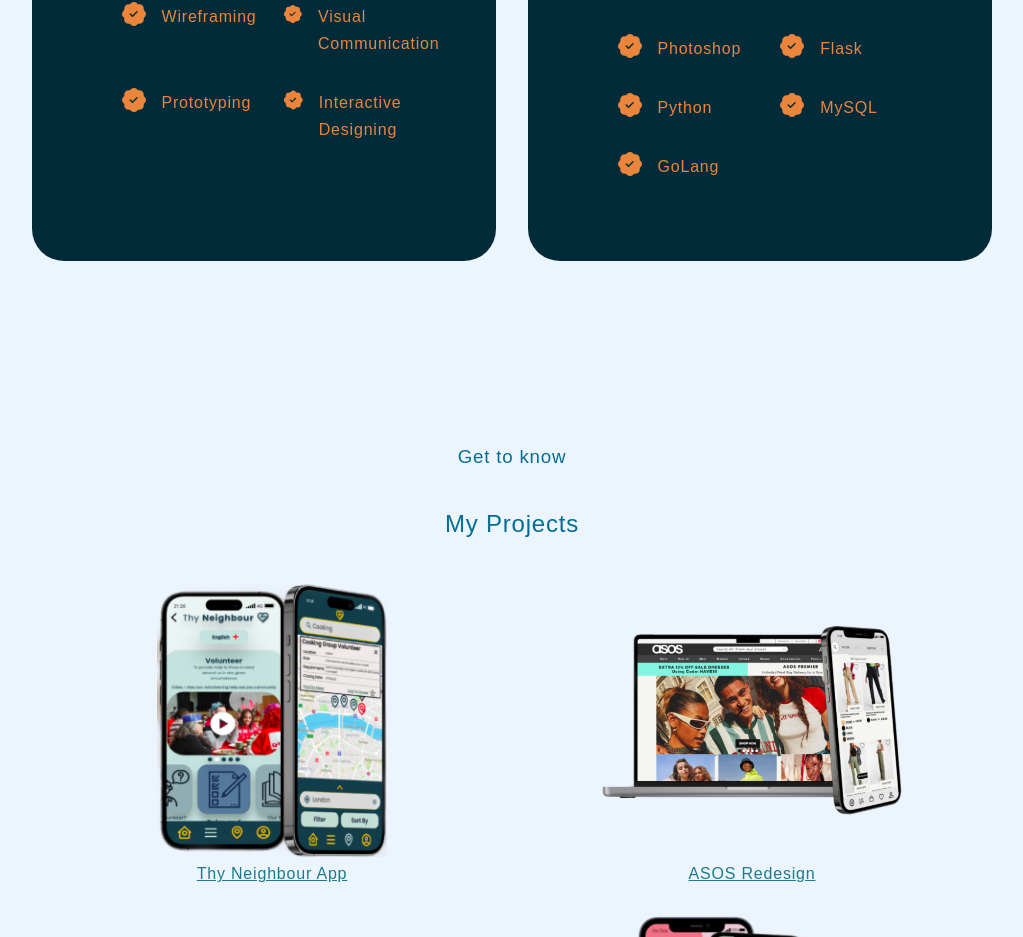
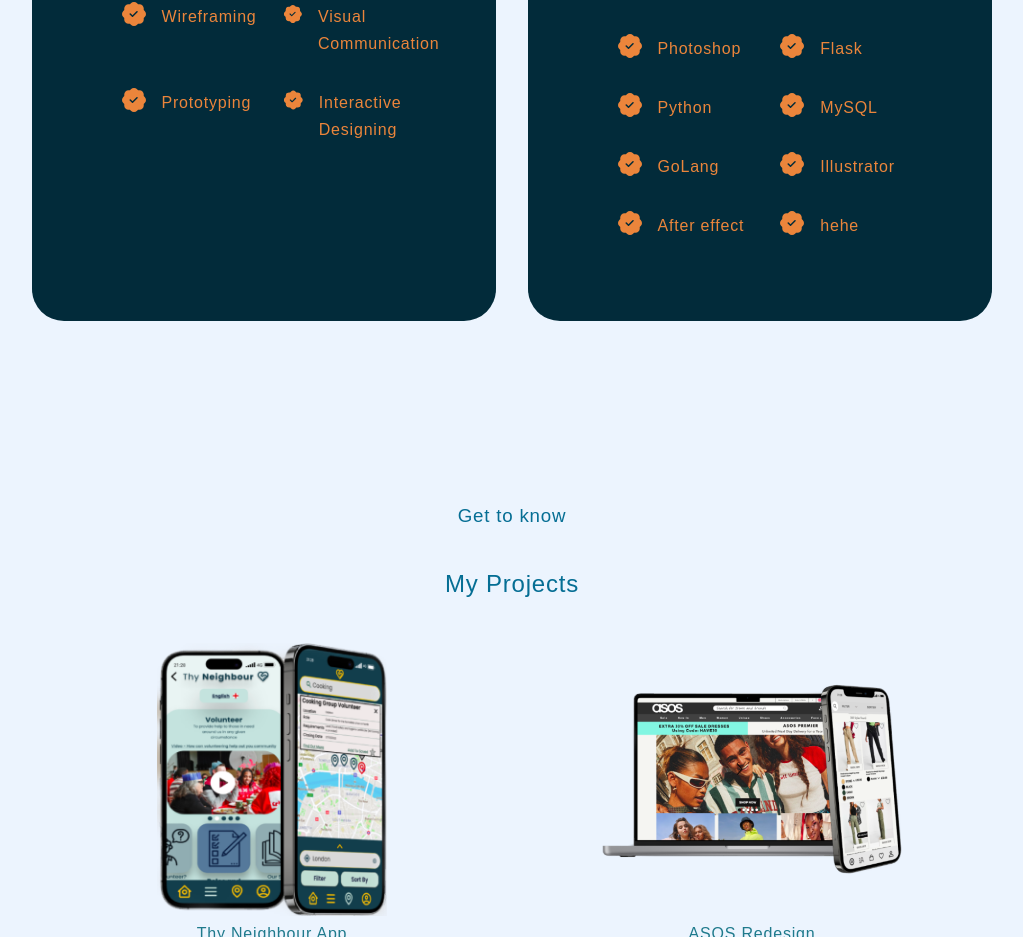
Before and after one commit to yuliannagarcia/react-portfolio, a React (Create React App) app: page / in a window 1280 px wide. Shown: the part 1970-2907 px from the top of the page, without its empty margins (128-1151 px from the left). Built offline with nearby package versions, Linux system fonts and the light colour scheme.

Commit message:
update experience

```diff
--- a/src/components/Experience/Experience.jsx
+++ b/src/components/Experience/Experience.jsx
@@ -126,6 +126,27 @@
 
               </div>
             </article>
+            <article className="experience__details">
+              <BsFillPatchCheckFill className='icon' />
+              <div>
+                <h4>Illustrator</h4>
+
+              </div>
+            </article>
+            <article className="experience__details">
+              <BsFillPatchCheckFill className='icon' />
+              <div>
+                <h4>After effect</h4>
+
+              </div>
+            </article>
+            <article className="experience__details">
+              <BsFillPatchCheckFill className='icon' />
+              <div>
+                <h4>hehe</h4>
+
+              </div>
+            </article>
           </div>
         </div>
       </div>
```
